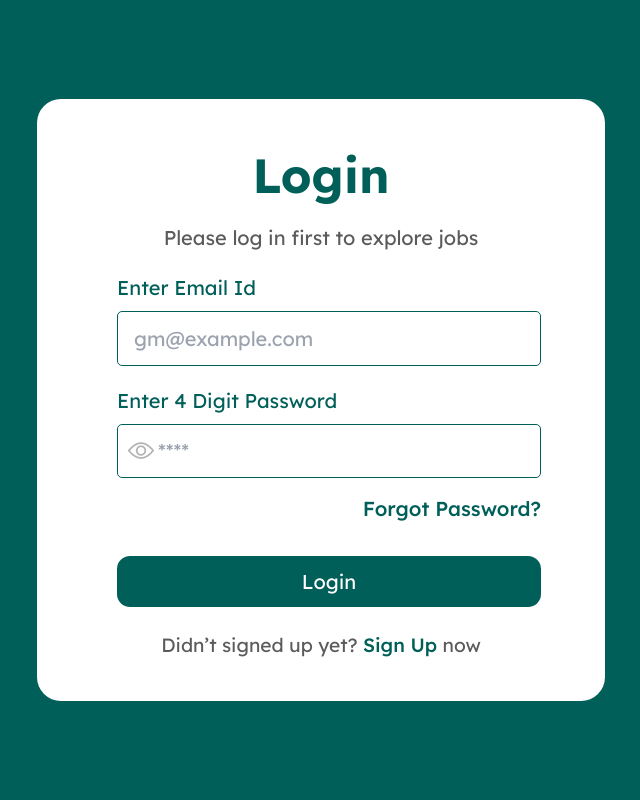
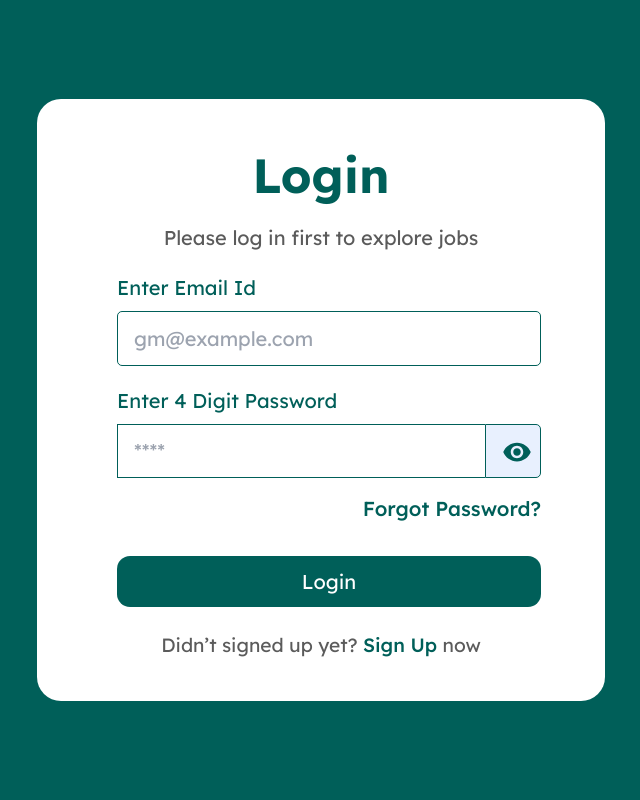
Before and after one commit to mayurkukade/Salaryfy, a React (Vite) app in the folder salaryfy/: page /login in a window 1280 px wide. Shown: the top 800 px of the page, without its empty margins (319-959 px from the left). Built offline with nearby package versions, Linux system fonts and the light colour scheme.

Commit message:
Fix - Password hide and show added

```diff
--- a/salaryfy/src/pages/Login.tsx
+++ b/salaryfy/src/pages/Login.tsx
@@ -2,33 +2,38 @@ import React, { useState, useEffect } from "react";
 import eyelogo from "../../assets/Logos/eyelogo.png";
 import { Link } from "react-router-dom";
 import { useNavigate } from "react-router-dom";
-import Cookies  from "js-cookie";
+import Cookies from "js-cookie";
 import { useLoginMutation } from "../features/api-integration/apiUserSlice/api-integration-user.slice";
 const EMAIL_REGEX: RegExp = /^[A-Z0-9._%+-]+@[A-Z0-9.-]+\.[A-Z]{2,}$/i;
-import {toast} from 'react-toastify'
+import { toast } from "react-toastify";
 import { useDispatch } from "react-redux";
-import { setToken,clearToken } from "../features/reducers/authReducers/auth-slice-reducer";
+import {
+  setToken,
+  clearToken,
+} from "../features/reducers/authReducers/auth-slice-reducer";
+import VisibilityIcon from "@mui/icons-material/Visibility";
+import VisibilityOffIcon from "@mui/icons-material/VisibilityOff";
 export const Login = () => {
   const [userName, setUserName] = useState<string>("");
-  const navigate = useNavigate()
-  const dispatch = useDispatch()
+  const navigate = useNavigate();
+  const dispatch = useDispatch();
 
-  const [login,{isLoading,isSuccess,isError}] = useLoginMutation()
-  console.log(isLoading,isError)
+  const [login, { isLoading, isSuccess, isError }] = useLoginMutation();
+  console.log(isLoading, isError);
 
   const [password, setpassword] = useState<string>("");
 
-  const LoginSubmitHandler = async(e:React.MouseEvent<HTMLButtonElement>)=>{
-    e.preventDefault()
+  const LoginSubmitHandler = async (e: React.MouseEvent<HTMLButtonElement>) => {
+    e.preventDefault();
 
     try {
-      const response =   await login({username:userName,password})
-      console.log(response)
+      const response = await login({ username: userName, password });
+      console.log(response);
       if (response?.data) {
         const token: string = response.data; // Access the actual token data
         console.log(token);
         dispatch(setToken(token));
-        Cookies.set('jwtToken', token);
+        Cookies.set("jwtToken", token);
 
         toast.success("Successfully logged in", {
           position: "top-center",
@@ -40,12 +45,11 @@ export const Login = () => {
           theme: "light",
         });
 
-        navigate('/questionnaire/screening-questions'); // Make sure your routing is correctly set up
+        navigate("/questionnaire/screening-questions"); // Make sure your routing is correctly set up
       } else {
-
         console.error("Login error");
       }
-      if(response.error){
+      if (response.error) {
         toast.error("Unsuccesful login", {
           position: "top-center",
           autoClose: 2000,
@@ -59,10 +63,10 @@ export const Login = () => {
     } catch (error) {
       console.error("Unexpected error:", error);
     }
+  };
 
-  }
-
-
+  //  Hook for toggling Show and Hide password
+  const [showPassword, setShowPassword] = useState(false);
 
   return (
     <div className="bg-darkGreen min-h-[100vh] flex justify-center items-center">
@@ -85,20 +89,26 @@ export const Login = () => {
           />
 
           <h2 className="mt-5">Enter 4 Digit Password</h2>
+            <input
+              type={showPassword ? "text" : "password"}
+              value={password}
+              onChange={(e) => setpassword(e.target.value)}
+              placeholder="****"
+              className="w-[23rem] h-[3.40669rem]  border-[1px] border-solid border-darkGreen mt-2 pl-4 placeholder-green-500::placeholder "
+              style={{borderRight:"None"}}
+            />
 
-          <input
-            type="password"
-            value={password}
-            onChange={(e) => setpassword(e.target.value)}
-            placeholder="****"
-            className="w-[26.5rem] h-[3.40669rem] rounded-[0.3125rem] border-[1px] border-solid border-darkGreen mt-2 pl-4 placeholder-green-500::placeholder"
-            style={{
-              backgroundImage: `url(${eyelogo})`,
-              backgroundPosition: "10px center", // Adjust the position as needed
-              backgroundRepeat: "no-repeat",
-              paddingLeft: "40px", // Adjust the padding to make space for the eye logo
-            }}
-          />
+            <button
+              onClick={() => {
+                setShowPassword(showPassword ? false : true);
+              }}
+              className="h-[3.40669rem] border-[1px] border-solid border-darkGreen bg-[#E8F0FE] pr-2  pl-4 absolute mt-[8px] rounded-r-[0.3125rem] border-r"
+
+            >
+              {showPassword ? <VisibilityOffIcon style={{ fontSize: '30px' }}/> : <VisibilityIcon style={{ fontSize: '30px' }} />}
+            </button>
+
+
           <div className="text-[1.26544rem] w-[26.5rem] flex justify-end mt-4  text-darkGreen font-medium	 ">
             <Link to={"/"} className="border-b border-darkGreen ">
               {" "}
@@ -109,7 +119,7 @@ export const Login = () => {
           <button
             type="submit"
             className="mt-8 w-[26.5rem] h-[3.1875rem] bg-darkGreen text-[#fff] rounded-[0.81694rem]"
-              onClick={LoginSubmitHandler}
+            onClick={LoginSubmitHandler}
           >
             Login
           </button>
@@ -120,7 +130,6 @@ export const Login = () => {
             <Link
               to={"/signup"}
               className="border-b text-darkGreen border-darkGreen font-medium"
-
             >
               Sign Up
             </Link>{" "}
```
